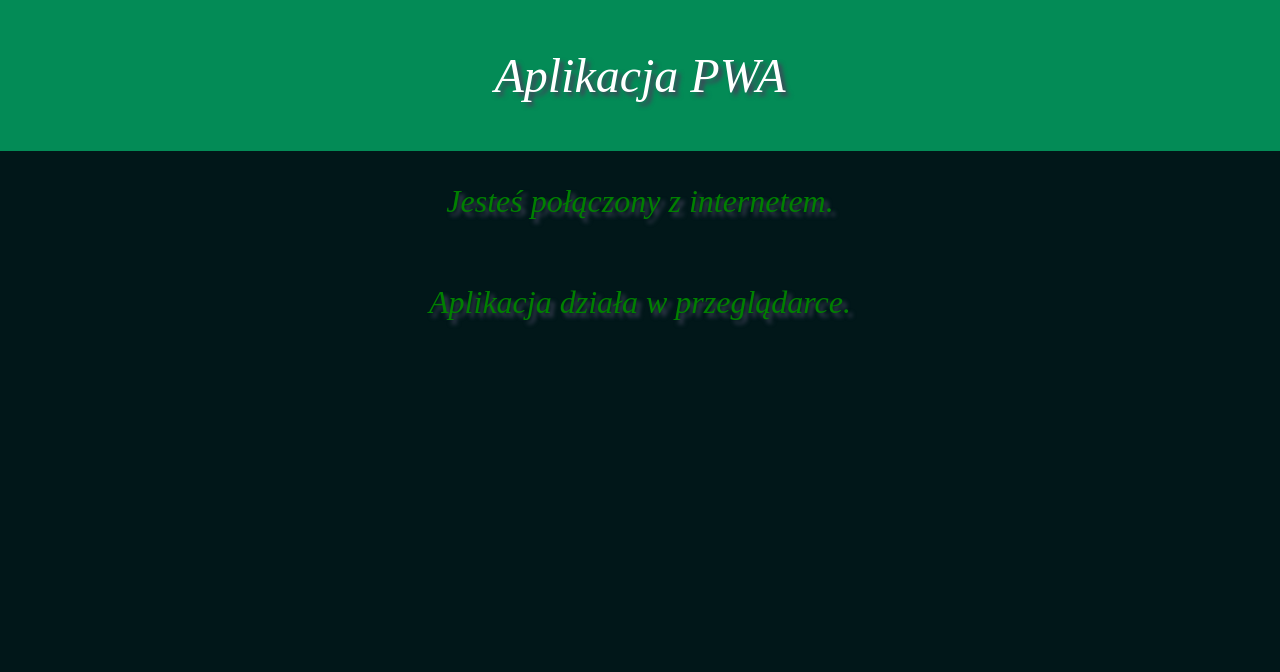
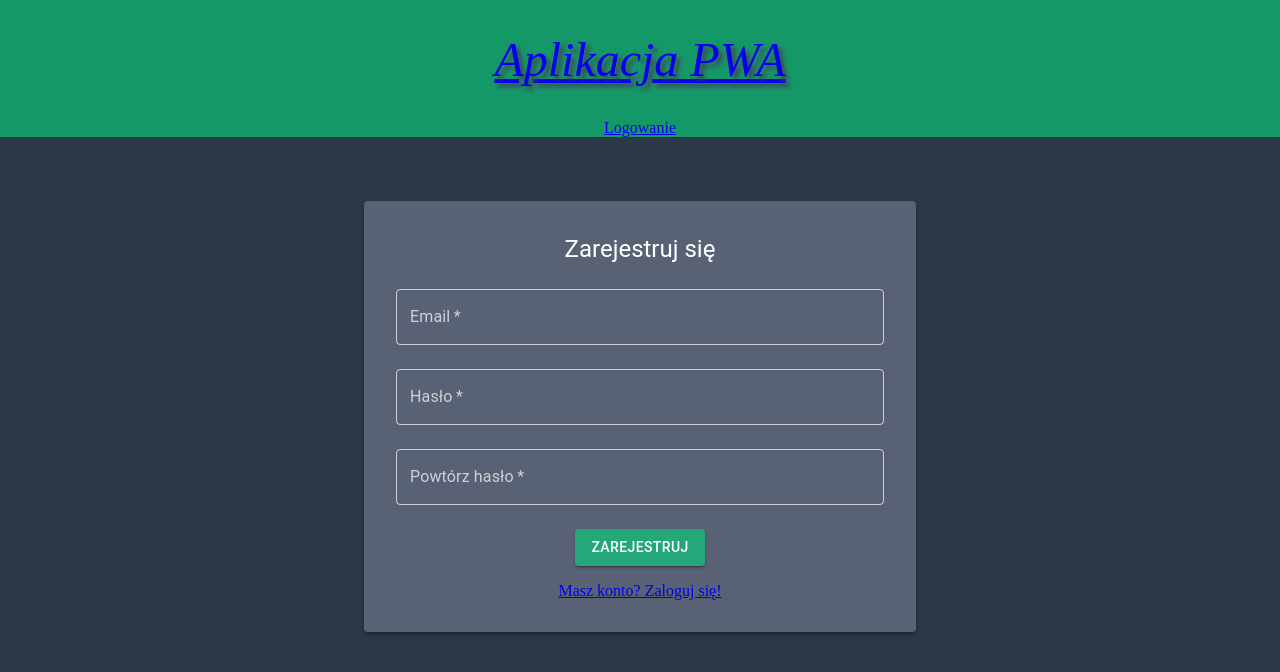
Before and after one commit to AdrianZdankowski/projekt-inzynierski-pwa, a React (Vite) app in the folder frontend/: page /register in a window 1280 px wide. Shown: the top 672 px of the page. Built offline with nearby package versions, Linux system fonts and the light colour scheme.

Commit message:
feat: Add routing and basic login/register forms

```diff
--- a/frontend/package.json
+++ b/frontend/package.json
@@ -10,8 +10,12 @@
     "preview": "vite preview"
   },
   "dependencies": {
+    "@emotion/react": "^11.14.0",
+    "@emotion/styled": "^11.14.0",
+    "@mui/material": "^7.1.1",
     "react": "^19.0.0",
-    "react-dom": "^19.0.0"
+    "react-dom": "^19.0.0",
+    "react-router-dom": "^7.6.2"
   },
   "devDependencies": {
     "@eslint/js": "^9.18.0",
--- a/frontend/src/App.tsx
+++ b/frontend/src/App.tsx
@@ -1,22 +1,21 @@
-//import { useState } from 'react'
-// import reactLogo from './assets/react.svg'
-// import appLogo from '/favicon.svg'
-import PWABadge from './PWABadge.tsx'
-import Header from './components/header.tsx'
-import ConnectionStatus from './components/ConnectionStatus.tsx'
-import ModeMessage from './components/ModeMessage.tsx'
+import { BrowserRouter as Router, Routes, Route } from 'react-router-dom'
 import './App.css'
+import MainLayout from './components/MainLayout.tsx'
+import HomePage from './pages/HomePage.tsx'
+import LoginPage from './pages/LoginPage.tsx'
+import RegisterPage from './pages/RegisterPage.tsx'
 
 function App() {
-  // const [count, setCount] = useState(0)
-
   return (
-    <>
-      <Header/>
-      <ConnectionStatus/>
-      <ModeMessage/>
-      <PWABadge />
-    </>
+    <Router>
+      <Routes>
+        <Route path="/" element={<MainLayout />}>
+          <Route index element={<HomePage />} />
+          <Route path="login" element={<LoginPage/>} />
+          <Route path="register" element={<RegisterPage/>} />
+        </Route>
+      </Routes>
+    </Router>
   )
 }
 
--- /dev/null
+++ b/frontend/src/components/MainLayout.tsx
@@ -0,0 +1,15 @@
+import PWABadge from '../PWABadge';
+import Header from './header';
+import { Outlet } from 'react-router-dom';
+
+const MainLayout = () => {
+  return (
+    <div>
+      <Header />
+      <PWABadge/>
+      <Outlet />
+    </div>
+  );
+};
+
+export default MainLayout;
--- a/frontend/src/components/header.css
+++ b/frontend/src/components/header.css
@@ -1,12 +1,14 @@
 .Header {
     color: white;
-    background-color: hsla(155, 94%, 42%, 0.623);
+    background-color: #06d07c9f;
     display: grid;
     place-items: center;
+    max-height: 10%;
 }
 
-p {
+#header-p {
     font-size: 3rem;
     text-shadow: 4px 4px 4px rgba(66, 68, 90, 1);
     font-style: italic;
+    margin: 2rem;
 }
--- a/frontend/src/components/header.tsx
+++ b/frontend/src/components/header.tsx
@@ -1,8 +1,12 @@
 import './header.css';
+import { Link } from 'react-router-dom';
 
 const Header = () => {
     return <header className="Header">
-        <p>Aplikacja PWA</p>
+        <Link to="/"><p id="header-p">Aplikacja PWA</p></Link>
+        <nav>
+           <Link to="/login">Logowanie</Link>
+        </nav>
         </header>
 }
 
--- a/frontend/src/index.css
+++ b/frontend/src/index.css
@@ -5,9 +5,10 @@ body {
 }
 
 :root {
-  background-color: hsl(185, 93%, 5%);
+  background-color: #2C3A47;
   margin: 0;
 }
+
 
 /* :root {
   font-family: Inter, system-ui, Avenir, Helvetica, Arial, sans-serif;
--- /dev/null
+++ b/frontend/src/pages/HomePage.tsx
@@ -0,0 +1,11 @@
+import ConnectionStatus from "../components/ConnectionStatus"
+import ModeMessage from "../components/ModeMessage"
+
+const HomePage = () => {
+    return <>
+    <ConnectionStatus/>
+    <ModeMessage/>
+    </>
+}
+
+export default HomePage
--- /dev/null
+++ b/frontend/src/pages/LoginPage.tsx
@@ -0,0 +1,114 @@
+import { useState } from 'react';
+import {Link} from 'react-router-dom';
+import {
+  Container,
+  TextField,
+  Button,
+  Typography,
+  Box,
+  Paper,
+} from '@mui/material';
+
+const LoginPage = () => {
+  const [email, setEmail] = useState('');
+  const [password, setPassword] = useState('');
+
+  const handleSubmit = (e: React.FormEvent) => {
+    e.preventDefault();
+    console.log('Logowanie:', { email, password });
+    // TODO: Fetch here
+  };
+
+  return (
+    <Container maxWidth="sm">
+      <Paper elevation={3} sx={{ padding: 4, mt: 8 , backgroundColor: "#596275", color: 'white'}}>
+        <Typography variant="h5" align="center" gutterBottom>
+          Zaloguj się
+        </Typography>
+        <Box component="form" onSubmit={handleSubmit}>
+          <TextField
+            fullWidth
+            label="Email"
+            type="email"
+            margin="normal"
+            value={email}
+            onChange={(e) => setEmail(e.target.value)}
+            required
+            sx={{
+                // tekst i etykieta
+                '& .MuiInputBase-input': {
+                color: 'white',
+                },
+                '& .MuiInputLabel-root': {
+                color: 'rgba(255, 255, 255, 0.7)'
+                },
+                '& .MuiInputLabel-root.Mui-focused': {
+                color: 'white'
+                },
+                // obramowanie
+                '& .MuiOutlinedInput-root': {
+                '& fieldset': {
+                    borderColor: 'rgba(255, 255, 255, 0.7)',
+                },
+                '&:hover fieldset': {
+                    borderColor: 'white',
+                },
+                '&.Mui-focused fieldset': {
+                    borderColor: 'white',
+                },
+                },
+            }}
+          />
+          <TextField
+            fullWidth
+            label="Hasło"
+            type="password"
+            margin="normal"
+            value={password}
+            onChange={(e) => setPassword(e.target.value)}
+            required
+            sx={{
+                // tekst i etykieta
+                '& .MuiInputBase-input': {
+                color: 'white',
+                },
+                '& .MuiInputLabel-root': {
+                color: 'rgba(255, 255, 255, 0.7)'
+                },
+                '& .MuiInputLabel-root.Mui-focused': {
+                color: 'white'
+                },
+                // obramowanie
+                '& .MuiOutlinedInput-root': {
+                '& fieldset': {
+                    borderColor: 'rgba(255, 255, 255, 0.7)',
+                },
+                '&:hover fieldset': {
+                    borderColor: 'white',
+                },
+                '&.Mui-focused fieldset': {
+                    borderColor: 'white',
+                },
+                },
+            }}
+          />
+          <Button
+            type="submit"
+            variant="contained"
+            sx={{ mt: 2 , display: 'block', mx: 'auto', backgroundColor: "#06d07c9f", '&:hover': {backgroundColor: "#58B19F"}}}
+          >
+            Zaloguj
+          </Button>
+
+          <Box
+          sx={{textAlign: 'center', mt: 2, color: 'white'}}
+          >
+            <Link to="/register">Nie masz konta? Zarejestruj się!</Link>
+          </Box>
+        </Box>
+      </Paper>
+    </Container>
+  );
+};
+
+export default LoginPage;
--- /dev/null
+++ b/frontend/src/pages/RegisterPage.tsx
@@ -0,0 +1,148 @@
+import { useState } from 'react';
+import {Link} from 'react-router-dom';
+import {
+  Container,
+  TextField,
+  Button,
+  Typography,
+  Box,
+  Paper,
+} from '@mui/material';
+
+const RegisterPage = () => {
+  const [email, setEmail] = useState('');
+  const [password, setPassword] = useState('');
+  const [repeatPassword, setRepeatPassword] = useState('')
+
+  const handleSubmit = (e: React.FormEvent) => {
+    e.preventDefault();
+    console.log('Rejestracja:', { email, password, repeatPassword });
+    // Fetch here
+  };
+
+  return (
+    <Container maxWidth="sm">
+      <Paper elevation={3} sx={{ padding: 4, mt: 8 , backgroundColor: "#596275", color: 'white'}}>
+        <Typography variant="h5" align="center" gutterBottom>
+          Zarejestruj się
+        </Typography>
+        <Box component="form" onSubmit={handleSubmit} noValidate>
+          <TextField
+            fullWidth
+            label="Email"
+            type="email"
+            margin="normal"
+            value={email}
+            onChange={(e) => setEmail(e.target.value)}
+            required
+            sx={{
+                // tekst i etykieta
+                '& .MuiInputBase-input': {
+                color: 'white',
+                },
+                '& .MuiInputLabel-root': {
+                color: 'rgba(255, 255, 255, 0.7)'
+                },
+                '& .MuiInputLabel-root.Mui-focused': {
+                color: 'white'
+                },
+                // obramowanie
+                '& .MuiOutlinedInput-root': {
+                '& fieldset': {
+                    borderColor: 'rgba(255, 255, 255, 0.7)',
+                },
+                '&:hover fieldset': {
+                    borderColor: 'white',
+                },
+                '&.Mui-focused fieldset': {
+                    borderColor: 'white',
+                },
+                },
+            }}
+          />
+          <TextField
+            fullWidth
+            label="Hasło"
+            type="password"
+            margin="normal"
+            value={password}
+            onChange={(e) => setPassword(e.target.value)}
+            required
+            sx={{
+                // tekst i etykieta
+                '& .MuiInputBase-input': {
+                color: 'white',
+                },
+                '& .MuiInputLabel-root': {
+                color: 'rgba(255, 255, 255, 0.7)'
+                },
+                '& .MuiInputLabel-root.Mui-focused': {
+                color: 'white'
+                },
+                // obramowanie
+                '& .MuiOutlinedInput-root': {
+                '& fieldset': {
+                    borderColor: 'rgba(255, 255, 255, 0.7)',
+                },
+                '&:hover fieldset': {
+                    borderColor: 'white',
+                },
+                '&.Mui-focused fieldset': {
+                    borderColor: 'white',
+                },
+                },
+            }}
+          />
+          <TextField
+            fullWidth
+            label="Powtórz hasło"
+            type="password"
+            margin="normal"
+            value={repeatPassword}
+            onChange={(e) => setRepeatPassword(e.target.value)}
+            required
+            sx={{
+                // tekst i etykieta
+                '& .MuiInputBase-input': {
+                color: 'white',
+                },
+                '& .MuiInputLabel-root': {
+                color: 'rgba(255, 255, 255, 0.7)'
+                },
+                '& .MuiInputLabel-root.Mui-focused': {
+                color: 'white'
+                },
+                // obramowanie
+                '& .MuiOutlinedInput-root': {
+                '& fieldset': {
+                    borderColor: 'rgba(255, 255, 255, 0.7)',
+                },
+                '&:hover fieldset': {
+                    borderColor: 'white',
+                },
+                '&.Mui-focused fieldset': {
+                    borderColor: 'white',
+                },
+                },
+            }}
+          />
+          <Button
+            type="submit"
+            variant="contained"
+            sx={{ mt: 2 , display: 'block', mx: 'auto', backgroundColor: "#06d07c9f", '&:hover': {backgroundColor: "#58B19F"}}}
+          >
+            Zarejestruj
+          </Button>
+
+          <Box
+          sx={{textAlign: 'center', mt: 2, color: 'white'}}
+          >
+            <Link to="/login">Masz konto? Zaloguj się!</Link>
+          </Box>
+        </Box>
+      </Paper>
+    </Container>
+  );
+};
+
+export default RegisterPage;
```
Also changed, not shown: 1 other file (tests, documents, lock files or other folders).
